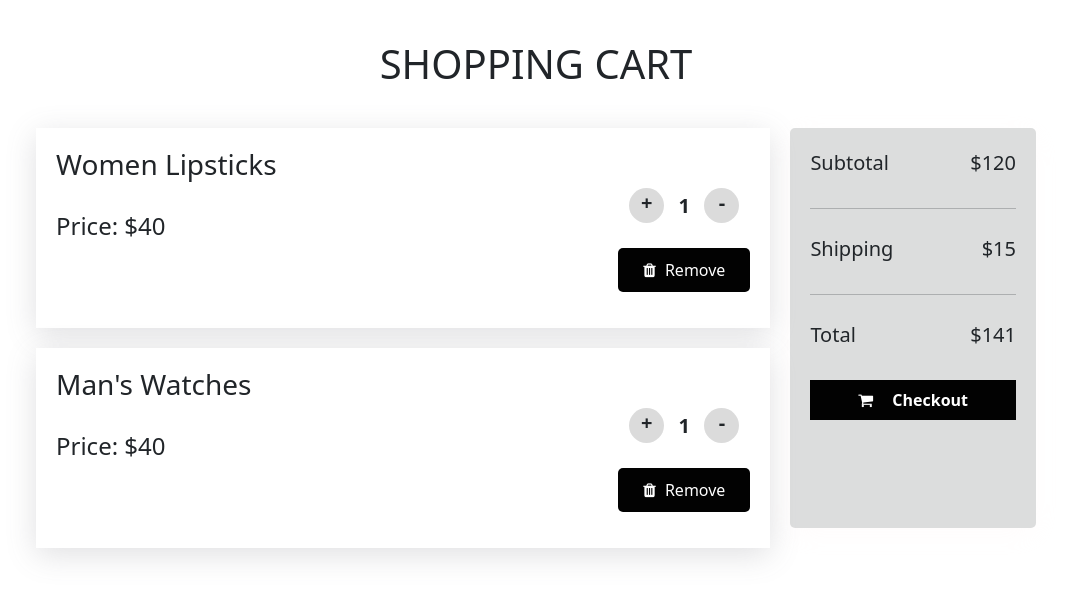
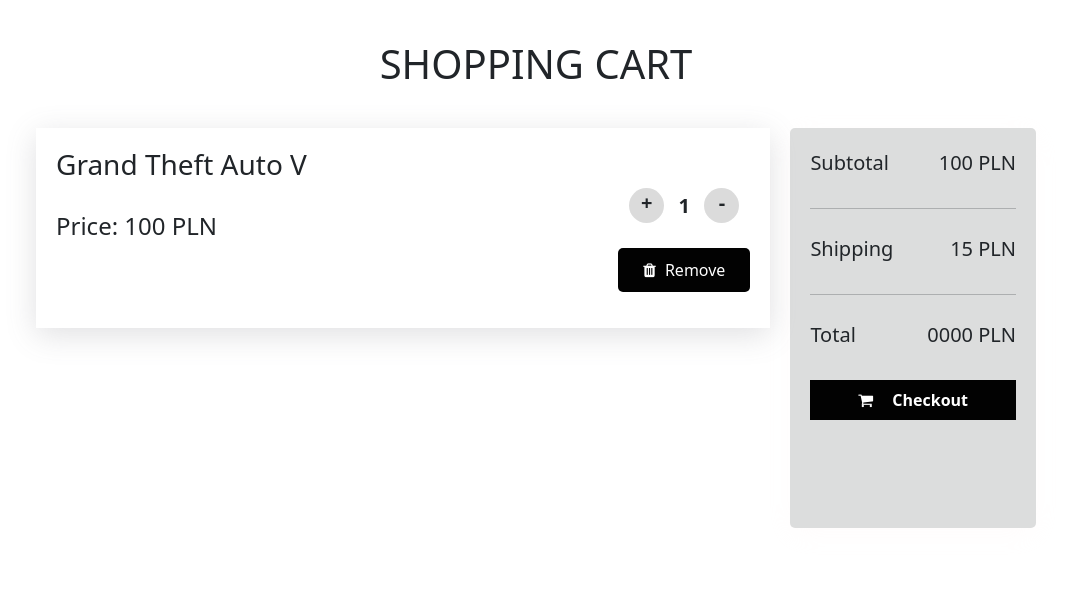
Before and after one commit to zuza571/GS, a Spring Boot app: page /cart in a window 1280 px wide. Shown: the part 56-654 px from the top of the page, without its empty margins (104-1171 px from the left). Run offline with Spring Boot 4, Linux system fonts and the light colour scheme.

Commit message:
game properties

```diff
--- a/src/main/java/com/example/games4u/CartController.java
+++ b/src/main/java/com/example/games4u/CartController.java
@@ -1,6 +1,7 @@
 package com.example.games4u;
 
 import org.springframework.stereotype.Controller;
+import org.springframework.ui.Model;
 import org.springframework.web.bind.annotation.RequestMapping;
 
 @Controller
@@ -8,7 +9,9 @@
 
     // endpoint
     @RequestMapping("/cart")
-    public String cartPage(){
+    public String cartPage(Model model){
+        Game g1 = new Game(1, "Grand Theft Auto V", "Sandbox", 100);
+        model.addAttribute("g1", g1);
         return "cart.html";
     }
 
--- a/src/main/java/com/example/games4u/Games4UApplication.java
+++ b/src/main/java/com/example/games4u/Games4UApplication.java
@@ -22,7 +22,6 @@
         Game g1 = new Game(1, "Grand Theft Auto V", "Sandbox", 100);
         model.addAttribute("g1", g1);
         return "index.html";
-        //
     }
 
 
--- a/src/main/resources/templates/cart.html
+++ b/src/main/resources/templates/cart.html
@@ -1,5 +1,5 @@
 <!DOCTYPE html>
-<html lang="en">
+<html lang="en" xmlns:th="http://www.thymeleaf.org">
 <head>
     <meta charset="UTF-8">
     <title>Cart</title>
@@ -52,10 +52,10 @@
                 <!--
                 <img src="1.jpg">
                 -->
-                <div class="content">
+                <div class="content" th:object="${g1}">
                     <!-- nazwa, zdjecie i cena z bazy danych !!! -->
-                    <h3>Women Lipsticks</h3>
-                    <h4>Price: $40</h4>
+                    <h3 th:text="${g1.name}"></h3>
+                    <h4 th:text="'Price: ' + ${g1.price} + ' PLN'"></h4>
                     <div class="quantity-area">
                         <div class="btn-quantity">+</div>
                         <div class="count">1</div>
@@ -67,36 +67,23 @@
                     </p>
                 </div>
             </div>
-            <div class="box">
-                <div class="content">
-                    <h3>Man's Watches</h3>
-                    <h4>Price: $40</h4>
-                    <div class="quantity-area">
-                        <div class="btn-quantity">+</div>
-                        <div class="count">1</div>
-                        <div class="btn-quantity">-</div>
-                    </div>
-                    <p class="btn-area"><i aria-hidden="true" class="fa fa-trash"></i> <span class="btn2">Remove</span></p>
-                </div>
-            </div>
-
         </div>
         <div class="right-bar">
             <p>
                 <span>Subtotal</span>
-                <!-- cena musi byc sumowana -->
-                <span>$120</span>
+                <!-- cena musi byc sumowana w pętli -->
+                <span th:text="${g1.price} + ' PLN'"></span>
             </p>
             <hr>
             <p>
                 <span>Shipping</span>
-                <span>$15</span>
+                <span>15 PLN</span>
             </p>
             <hr>
             <p>
                 <span>Total</span>
-                <!-- tu tez sumowac cene -->
-                <span>$141</span>
+                <!-- tu tez sumowac cene ale jakos trzeba chyba parsowac -->
+                <span th:text="'0000' + ' PLN'"></span>
             </p>
             <a href="/checkout">
                 <i class="fa fa-shopping-cart"></i>
```
